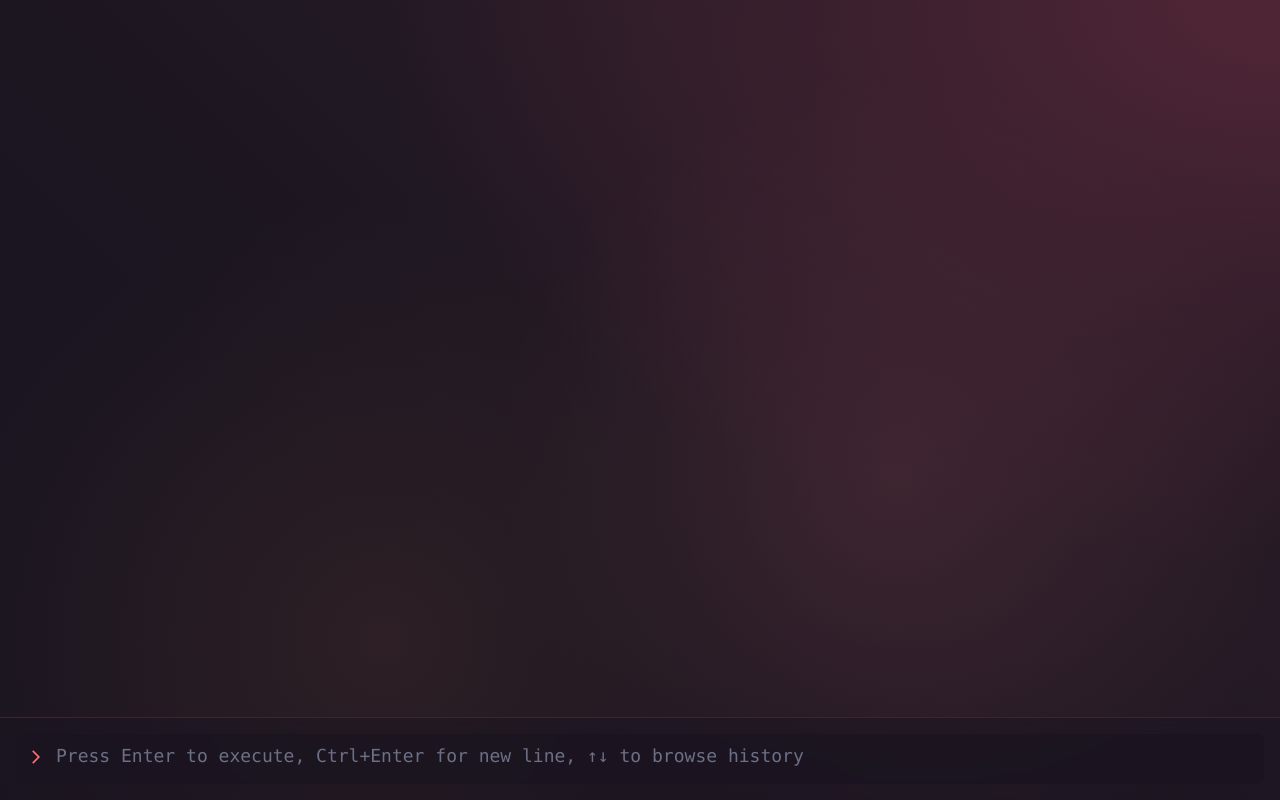
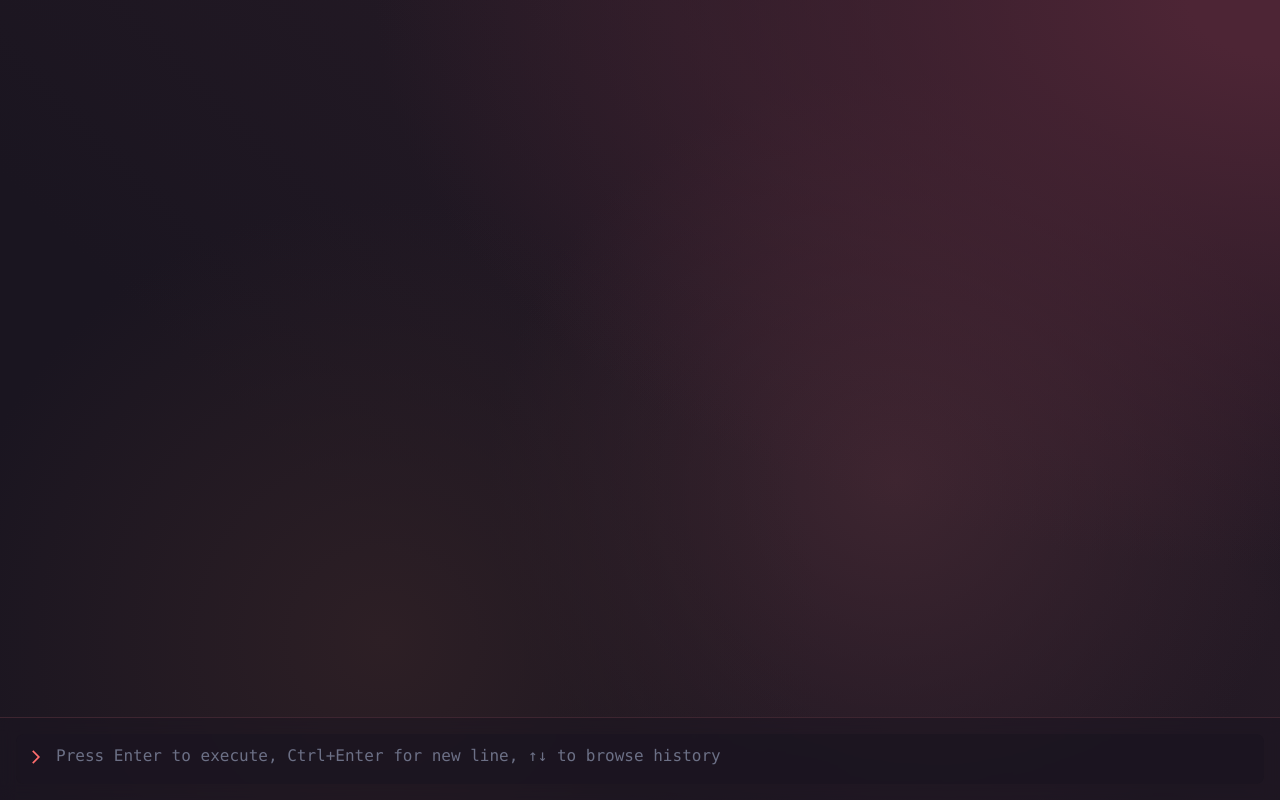
Before and after one commit to Snowflyt/repl, a React (Vite) app: page / in a window 1280 px wide. Built offline with nearby package versions, Linux system fonts and the light colour scheme; what ansi_up, showify would draw is missing.

Commit message:
✨ feat: Adjust text size in input area for small screens

```diff
--- a/src/components/InputArea.tsx
+++ b/src/components/InputArea.tsx
@@ -123,7 +123,7 @@ const InputArea: React.FC<InputAreaProps> = ({
     <div className="max-h-[66vh] overflow-y-auto border-t border-[#3d2530] bg-[#1a1520]/50 p-4 backdrop-blur-sm">
       <div className="flex items-start rounded-lg bg-[#1a1520]/70 p-2">
         {/* Icon */}
-        <span className="flex h-7 items-center px-1 pt-0.5 font-mono text-sm text-[#ff6e6e] select-none md:text-lg">
+        <span className="flex h-7 items-center px-1 pt-0.5 font-mono text-sm text-[#ff6e6e] select-none md:text-base 2xl:text-lg">
           {
             <Icon
               icon={showExecuting ? "svg-spinners:180-ring" : "material-symbols:arrow-forward-ios"}
@@ -136,7 +136,7 @@ const InputArea: React.FC<InputAreaProps> = ({
         <div className="relative ml-2 w-full">
           <pre
             ref={measureRef}
-            className="pointer-events-none invisible absolute -left-full w-full font-mono text-sm leading-6 break-all whitespace-pre-wrap sm:leading-7 md:text-lg"
+            className="pointer-events-none invisible absolute -left-full w-full font-mono text-sm leading-6 break-all whitespace-pre-wrap sm:leading-7 md:text-base 2xl:text-lg"
           />
 
           <textarea
@@ -198,13 +198,13 @@ const InputArea: React.FC<InputAreaProps> = ({
               setInput(newValue);
               updateRows(newValue);
             }}
-            className="w-full resize-none appearance-none bg-transparent font-mono text-sm leading-6 break-all whitespace-pre-wrap text-gray-100 placeholder:text-[#6c7086] focus:outline-none sm:leading-7 md:text-lg"
+            className="w-full resize-none appearance-none bg-transparent font-mono text-sm leading-6 break-all whitespace-pre-wrap text-gray-100 placeholder:text-[#6c7086] focus:outline-none sm:leading-7 md:text-base 2xl:text-lg"
             style={{ WebkitTextFillColor: "transparent" }}
             placeholder={getPlaceholder()}
             rows={rows}
             spellCheck={false}
           />
-          <pre className="pointer-events-none absolute top-0 left-0 w-full font-mono text-sm leading-6 break-all whitespace-pre-wrap text-gray-100 sm:leading-7 md:text-lg">
+          <pre className="pointer-events-none absolute top-0 left-0 w-full font-mono text-sm leading-6 break-all whitespace-pre-wrap text-gray-100 sm:leading-7 md:text-base 2xl:text-lg">
             <code
               dangerouslySetInnerHTML={{
                 __html:
```
